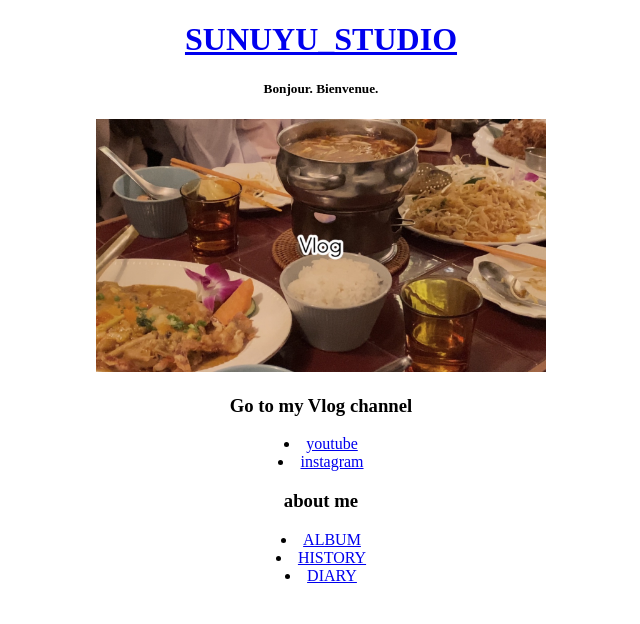
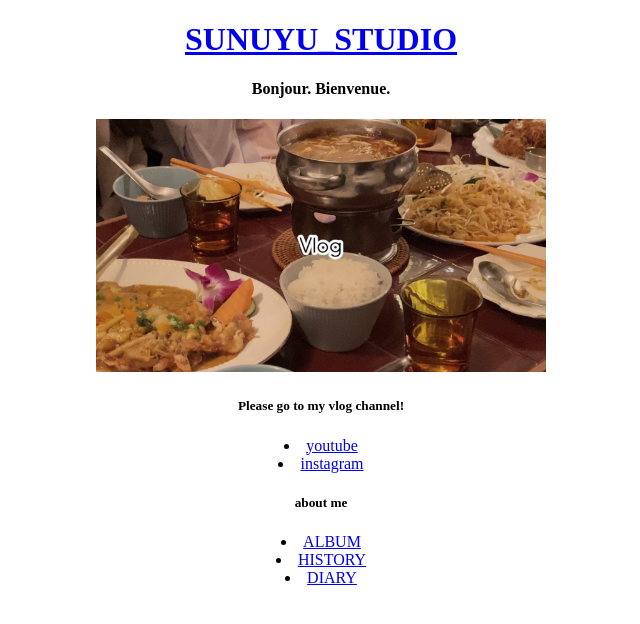
Before and after one commit to wjdcodnjs/aboutme, a plain HTML site: page 1.html in a window 1280 px wide. Shown: the whole page, without its empty margins (319-959 px from the left). Drawn offline with Linux system fonts and the light colour scheme.

Commit message:
Update 1.html

```diff
--- a/1.html
+++ b/1.html
@@ -6,11 +6,11 @@
 </head>
 <body>
 <P><center><h1><a href="index.html">SUNUYU_STUDIO</h1></a>
-  <p><h5>Bonjour. Bienvenue.</h5>
+  <p><h4>Bonjour. Bienvenue.</h4>
 
 <p><a href="https://www.youtube.com/channel/UC4EZ0dhKhAWlo7BoO3ODNyw"target="_blank" title="sunuyustudio youtube">
   <img src="브이로그.jpg" width="450"></a>
-  <p><h3>Go to my Vlog channel</h3>
+  <p><h5>Please go to my vlog channel!</h5>
     <p></center>
       <center>
       <li><a href="https://www.youtube.com/channel/UC4EZ0dhKhAWlo7BoO3ODNyw"
@@ -18,7 +18,7 @@
       <li><a href="https://www.instagram.com/wjdcodnjs/"
         target="_blank" title="instagram">instagram</a></li>
 
-<p><h3>about me</h3>
+<p><h5>about me</h5>
     <li><a href="2.html">ALBUM</a></li>
     <li><a href="3.html">HISTORY</a></li>
     <li><a href="4.html">DIARY</a></li>
```
